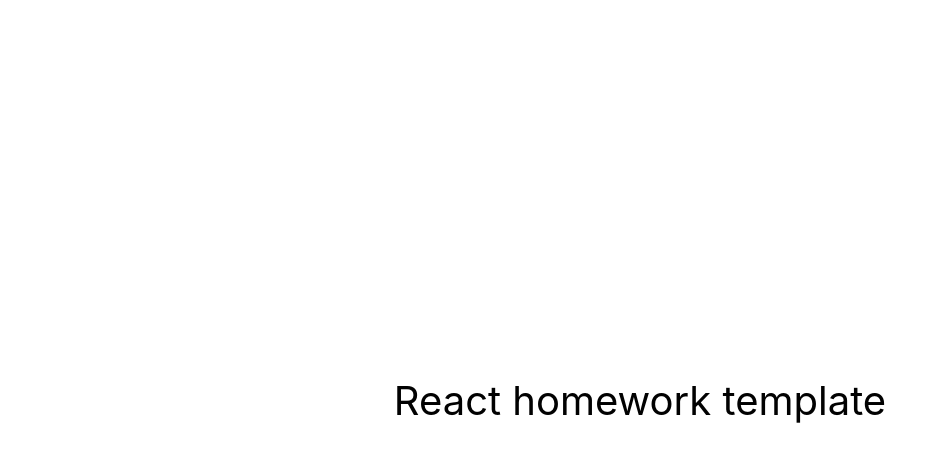
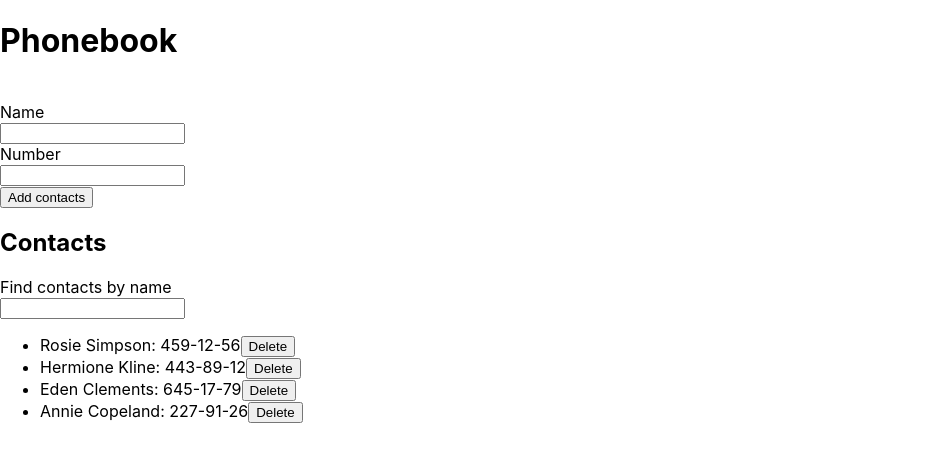
Before and after one commit to Yevhenii770/goit-react-hw-02-phonebook, a React (Create React App) app: page / in a window 1280 px wide. Shown: the top 462 px of the page, without its empty margins (0-947 px from the left). Built offline with nearby package versions, Linux system fonts and the light colour scheme.

Commit message:
add form, methods

```diff
--- a/package.json
+++ b/package.json
@@ -7,6 +7,7 @@
     "@testing-library/jest-dom": "^5.16.3",
     "@testing-library/react": "^12.1.4",
     "@testing-library/user-event": "^13.5.0",
+    "nanoid": "^4.0.1",
     "react": "^18.1.0",
     "react-dom": "^18.1.0",
     "react-scripts": "5.0.1",
--- a/src/components/App.jsx
+++ b/src/components/App.jsx
@@ -1,16 +1,77 @@
-export const App = () => {
-  return (
-    <div
-      style={{
-        height: '100vh',
-        display: 'flex',
-        justifyContent: 'center',
-        alignItems: 'center',
-        fontSize: 40,
-        color: '#010101'
-      }}
-    >
-      React homework template
-    </div>
-  );
+import React, { Component } from 'react';
+import ContactForm from './ContactForm/ContactForm';
+import ContactList from './ContactList/ContactList';
+import Filter from './Filter/Filter';
+import { nanoid } from 'nanoid';
+
+import { PropTypes } from 'prop-types';
+
+class App extends Component {
+  state = {
+    contacts: [
+      { id: 'id-1', name: 'Rosie Simpson', number: '459-12-56' },
+      { id: 'id-2', name: 'Hermione Kline', number: '443-89-12' },
+      { id: 'id-3', name: 'Eden Clements', number: '645-17-79' },
+      { id: 'id-4', name: 'Annie Copeland', number: '227-91-26' },
+    ],
+    filter: '',
+  };
+
+  deleteContact = contactId => {
+    this.setState(prevState => ({
+      contacts: prevState.contacts.filter(contact => contact.id !== contactId),
+    }));
+  };
+
+  formSubmitHandler = ({ name, number }) => {
+    const newContact = {
+      id: nanoid(),
+      name,
+      number,
+    };
+    this.setState(prevState => ({
+      contacts: [newContact, ...prevState.contacts],
+    }));
+  };
+
+  changeFilter = e => {
+    this.setState({ filter: e.currentTarget.value });
+  };
+
+  render() {
+    const filterNormilized = this.state.filter.toLowerCase().trim();
+    const visibleContacts = this.state.contacts.filter(contact =>
+      contact.name.toLowerCase().includes(filterNormilized)
+    );
+
+    return (
+      <div>
+        <h1>Phonebook</h1>
+        <ContactForm onSubmit={this.formSubmitHandler} />
+
+        <h2>Contacts</h2>
+        <Filter value={this.state.filter} onChange={this.changeFilter} />
+        <ContactList
+          contacts={visibleContacts}
+          onDeleteContact={this.deleteContact}
+        />
+      </div>
+    );
+  }
+}
+
+export default App;
+
+App.propTypes = {
+  contacts: PropTypes.arrayOf(
+    PropTypes.shape({
+      id: PropTypes.string,
+      name: PropTypes.string,
+      number: PropTypes.string,
+    })
+  ),
+  filter: PropTypes.string,
+  formSubmitHandler: PropTypes.func,
+  deleteContact: PropTypes.func,
+  changeFilter: PropTypes.func,
 };
--- /dev/null
+++ b/src/components/ContactForm/ContactForm.jsx
@@ -0,0 +1,76 @@
+import React, { Component } from 'react';
+import { nanoid } from 'nanoid';
+import { PropTypes } from 'prop-types';
+
+class ContactForm extends Component {
+  state = {
+    name: '',
+    number: '',
+  };
+
+  nameInputId = nanoid();
+  numberInputId = nanoid();
+
+  handleChange = e => {
+    const { name, value } = e.currentTarget;
+    this.setState({ [name]: value });
+  };
+
+  handelSubmit = e => {
+    e.preventDefault();
+    this.props.onSubmit(this.state);
+    this.setState({
+      name: '',
+      number: '',
+    });
+  };
+
+  render() {
+    return (
+      <form onSubmit={this.handelSubmit}>
+        <label htmlFor={this.nameInputId}>
+          <br />
+          Name
+          <br />
+          <input
+            type="text"
+            name="name"
+            pattern="^[a-zA-Zа-яА-Я]+(([' -][a-zA-Zа-яА-Я ])?[a-zA-Zа-яА-Я]*)*$"
+            title="Name may contain only letters, apostrophe, dash and spaces. For example Adrian, Jacob Mercer, Charles de Batz de Castelmore d'Artagnan"
+            required
+            value={this.state.name}
+            onChange={this.handleChange}
+            id={this.nameInputId}
+          />
+        </label>
+
+        <label htmlFor={this.numberInputId}>
+          <br />
+          Number
+          <br />
+          <input
+            type="tel"
+            name="number"
+            pattern="\+?\d{1,4}?[-.\s]?\(?\d{1,3}?\)?[-.\s]?\d{1,4}[-.\s]?\d{1,4}[-.\s]?\d{1,9}"
+            title="Phone number must be digits and can contain spaces, dashes, parentheses and can start with +"
+            required
+            value={this.state.number}
+            onChange={this.handleChange}
+            id={this.numberInputId}
+          />
+        </label>
+        <br />
+        <button type="submit">Add contacts</button>
+      </form>
+    );
+  }
+}
+export default ContactForm;
+
+ContactForm.propType = {
+  name: PropTypes.string,
+  number: PropTypes.string,
+  handelSubmit: PropTypes.func,
+  numberInputId: PropTypes.string,
+  nameInputId: PropTypes.string,
+};
--- /dev/null
+++ b/src/components/ContactList/ContactList.jsx
@@ -0,0 +1,27 @@
+import { PropTypes } from 'prop-types';
+
+const ContactList = ({ contacts, onDeleteContact }) => (
+  <ul>
+    {contacts.map(({ id, number, name }) => (
+      <li key={id}>
+        {name}: {number}
+        <button onClick={() => onDeleteContact(id)} type="button">
+          Delete
+        </button>
+      </li>
+    ))}
+  </ul>
+);
+
+export default ContactList;
+
+ContactList.prototype = {
+  contacts: PropTypes.arrayOf(
+    PropTypes.shape({
+      id: PropTypes.string,
+      name: PropTypes.string,
+      number: PropTypes.string,
+    })
+  ),
+  deleteContact: PropTypes.func,
+};
--- /dev/null
+++ b/src/components/Filter/Filter.jsx
@@ -0,0 +1,16 @@
+import { PropTypes } from 'prop-types';
+import React, { Component } from 'react';
+
+const Filter = ({ value, onChange }) => (
+  <label>
+    Find contacts by name
+    <br />
+    <input type="text" value={value} onChange={onChange} />
+  </label>
+);
+export default Filter;
+
+Filter.prototype = {
+  value: PropTypes.string,
+  onChengeFilter: PropTypes.func,
+};
--- a/src/index.js
+++ b/src/index.js
@@ -1,6 +1,6 @@
 import React from 'react';
 import ReactDOM from 'react-dom/client';
-import { App } from 'components/App';
+import App from 'components/App';
 import './index.css';
 
 ReactDOM.createRoot(document.getElementById('root')).render(
```
Also changed, not shown: 1 other file (tests, documents, lock files or other folders).
